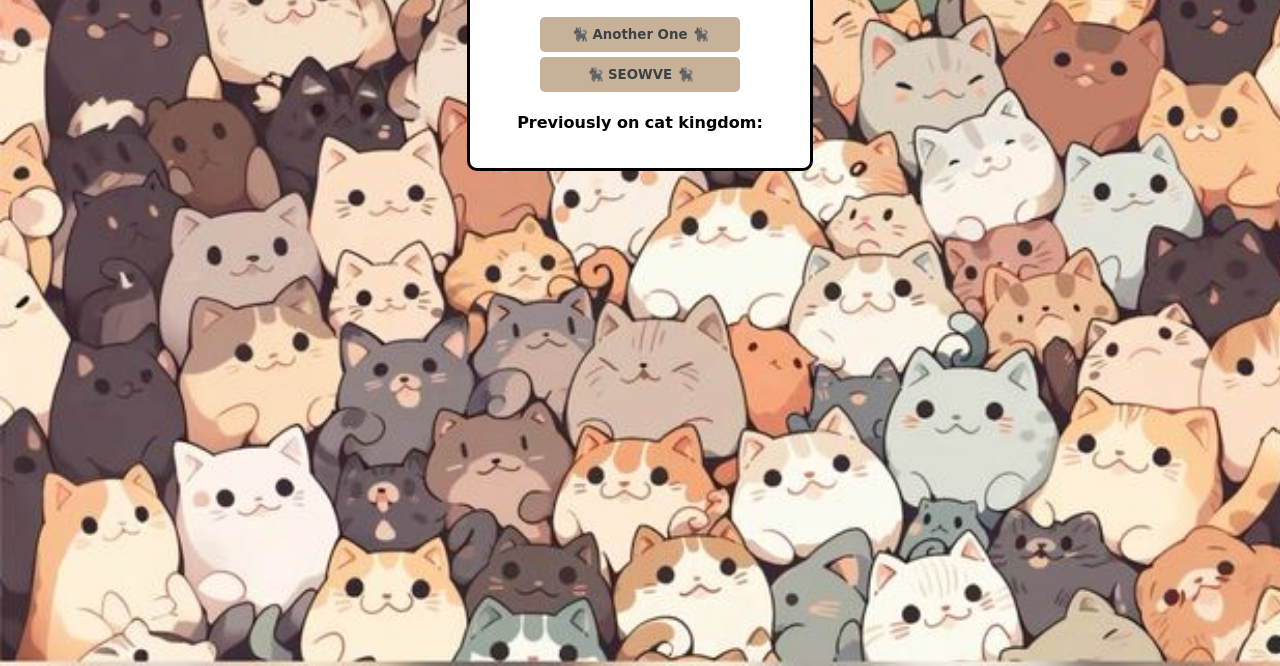
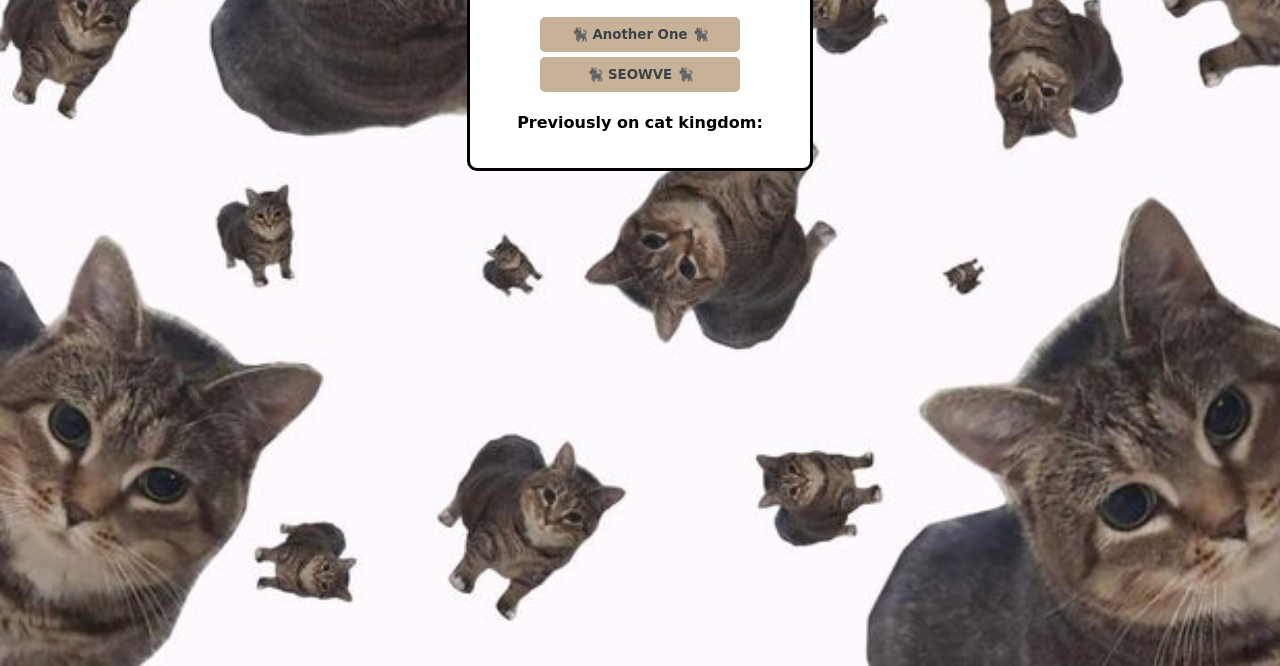
Before and after one commit to ZahraNikahd/KittyCounting, a plain HTML site: page index.html in a window 1280 px wide. Shown: the part 192-858 px from the top of the page. Drawn offline with Linux system fonts and the light colour scheme; a web font is replaced by a local one.

Commit message:
Change Background Final

```diff
--- a/index.css
+++ b/index.css
@@ -1,7 +1,7 @@
 @import url('https://fonts.googleapis.com/css2?family=Kablammo&display=swap');
 
 body {
-    background-image: url("backgroundCat.jpeg");
+    background-image: url("backgroundKitty.jpeg");
     background-size: cover;
 
     font-family:'Kablammo', cursive;
```
Also changed, not shown: backgroundCat.jpeg (deleted), backgroundKitty.jpeg (added).
